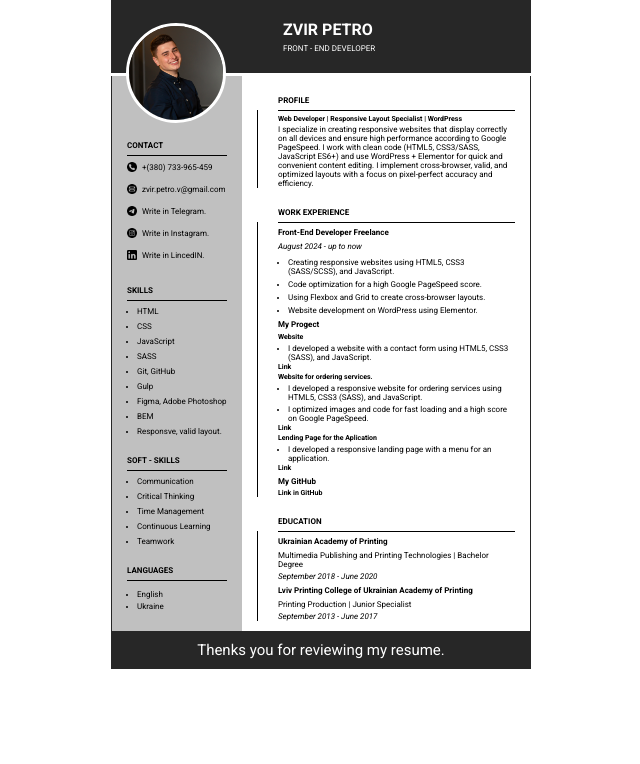
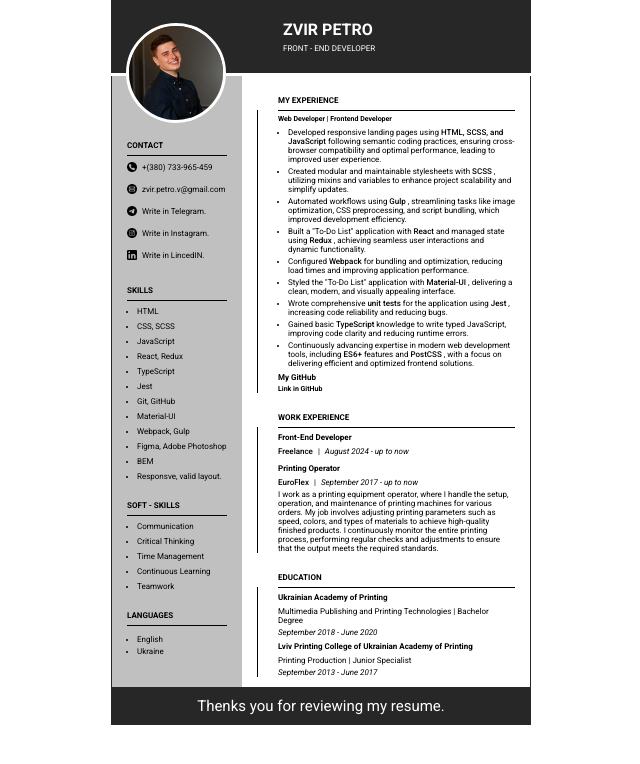
Before and after one commit to Mielsen9/ResumePZvir, a website: page src/html/index.html in a window 1280 px wide. Shown: the whole page, without its empty margins (319-959 px from the left). Drawn offline with nearby package versions, Linux system fonts and the light colour scheme; files that its build step writes are made by us from their sources; files whose address does not match are found by name.

Commit message:
new_style

```diff
--- a/src/html/blocks/content.html
+++ b/src/html/blocks/content.html
@@ -1,15 +1,43 @@
 <div class="content">
 
   <section class="profile">
-    <h2 class="title-2">Profile</h2>
-    <h3 class="profile__title title-4">Web Developer | Responsive Layout Specialist | WordPress</h3>
-    <p class="profile__text">
-      I specialize in creating responsive websites that display correctly on all devices
-      and ensure high performance according to Google PageSpeed. I work with clean code
-      (HTML5, CSS3/SASS, JavaScript ES6+) and use WordPress + Elementor for quick and
-      convenient content editing. I implement cross-browser, valid, and optimized layouts
-      with a focus on pixel-perfect accuracy and efficiency.
-    </p>
+  		<h2 class="title-2">My Experience</h2>
+        <h3 class="profile__title title-4">Web Developer | Frontend Developer</h3>
+          <ul class="profile__text">
+            <li>Developed responsive landing pages using <span>HTML, SCSS, and JavaScript </span>following semantic coding
+              practices, ensuring cross-browser compatibility and optimal performance, leading to improved user experience.
+            </li>
+            <li>Created modular and maintainable stylesheets with <span>SCSS</span> , utilizing mixins and variables to enhance
+              project scalability and simplify updates.
+            </li>
+            <li>Automated workflows using <span>Gulp</span> , streamlining tasks like image optimization, CSS preprocessing, and
+              script bundling, which improved development efficiency.
+            </li>
+            <li>Built a "To-Do List" application with <span>React</span>  and managed state using <span>Redux</span> , achieving seamless user
+              interactions and dynamic functionality.
+            </li>
+            <li>
+              Configured <span>Webpack</span>  for bundling and optimization, reducing load times and improving application performance.
+            </li>
+            <li>
+              Styled the "To-Do List" application with <span>Material-UI</span> , delivering a clean, modern, and visually appealing interface.
+            </li>
+            <li>
+              Wrote comprehensive <span>unit tests</span>  for the application using <span>Jest</span> , increasing code reliability and reducing bugs.
+            </li>
+            <li>
+              Gained basic <span>TypeScript</span>  knowledge to write typed JavaScript, improving code clarity and reducing runtime errors.
+            </li>
+            <li>
+              Continuously advancing expertise in modern web development tools, including <span>ES6+</span>  features and <span>PostCSS</span> ,
+              with a focus on delivering efficient and optimized frontend solutions.
+            </li>
+          </ul>
+        <h3 class="work-experience__title-3">My GitHub</h3>
+        <a class="work-experience__progect-link"
+           href="https://github.com/Mielsen9" target="_blank">Link in GitHub
+        </a>
+
   </section>
 
   <section class="work-experience">
@@ -17,44 +45,28 @@
 
     <div class="work-experience__conteiner">
       <div class="work-experience__freelance">
-        <h3 class="title-3">Front-End Developer Freelance</h3>
-        <p class="work-experience__data data">August 2024 - up to now</p>
-        <ul class="work-experience__list">
-          <li class="work-experience__item">Creating responsive websites using HTML5, CSS3 (SASS/SCSS), and JavaScript.</li>
-          <li class="work-experience__item">Code optimization for a high Google PageSpeed score.</li>
-          <li class="work-experience__item">Using Flexbox and Grid to create cross-browser layouts.</li>
-          <li class="work-experience__item">Website development on WordPress using Elementor.</li>
-        </ul>
+        <h3 class="title-3">Front-End Developer </h3>
+        <div class="work-experience__conteiner-job">
+          <p class="work-experience__job">Freelance</p>
+          <span>|</span>
+          <p class="work-experience__data data">August 2024 - up to now</p>
+        </div>
       </div>
-      <div class="work-experience__progect">
-        <h3 class="work-experience__title-3">My Progect</h3>
-
-        <h4 class="title-4"> Website</h4>
-        <ul class="work-experience__progect-list">
-          <li class="work-experience__progect-item">I developed a website with a contact form using HTML5, CSS3 (SASS), and JavaScript.</li>
-        </ul>
-        <a class="work-experience__progect-link"
-        href="https://mielsen9.github.io/Simpeco/" target="_blank">Link</a>
-
-        <h4 class="title-4"> Website for ordering services.</h4>
-        <ul class="work-experience__progect-list">
-          <li class="work-experience__progect-item">I developed a responsive website for ordering services using HTML5, CSS3 (SASS), and JavaScript.</li>
-          <li class="work-experience__progect-item">I optimized images and code for fast loading and a high score on Google PageSpeed.</li>
-        </ul>
-        <a class="work-experience__progect-link"
-        href="https://mielsen9.github.io/CleverStudy/" target="_blank">Link</a>
-
-        <h4 class="title-4">Lending Page for the Aplication</h4>
-        <ul class="work-experience__progect-list">
-          <li class="work-experience__progect-item">I developed a responsive landing page with a menu for an application.</li>
-        </ul>
-        <a class="work-experience__progect-link"
-        href="https://mielsen9.github.io/vpn/" target="_blank">Link</a>
-
-        <h3 class="work-experience__title-3">My GitHub</h3>
-        <a class="work-experience__progect-link"
-        href="https://github.com/Mielsen9" target="_blank">Link in GitHub</a>
-
+    </div>
+    <div class="work-experience__conteiner">
+      <div class="work-experience__freelance">
+        <h3 class="title-3">Printing Operator</h3>
+        <div class="work-experience__conteiner-job">
+          <p class="work-experience__job">EuroFlex</p>
+          <span>|</span>
+          <p class="work-experience__data data">September 2017 - up to now</p>
+        </div>
+        <p>
+          I work as a printing equipment operator, where I handle the setup, operation, and maintenance of printing
+          machines for various orders. My job involves adjusting printing parameters such as speed, colors, and
+          types of materials to achieve high-quality finished products. I continuously monitor the entire printing
+          process, performing regular checks and adjustments to ensure that the output meets the required standards.
+        </p>
       </div>
     </div>
 
--- a/src/html/blocks/sidebar.html
+++ b/src/html/blocks/sidebar.html
@@ -45,19 +45,28 @@
         HTML
       </li>
       <li class="skills__item">
-        CSS
+        CSS, SCSS
       </li>
       <li class="skills__item">
         JavaScript
       </li>
       <li class="skills__item">
-        SASS
+        React, Redux
+      </li>
+      <li class="skills__item">
+        TypeScript
+      </li>
+      <li class="skills__item">
+        Jest
       </li>
       <li class="skills__item">
         Git, GitHub
       </li>
       <li class="skills__item">
-        Gulp
+        Material-UI
+      </li>
+      <li class="skills__item">
+        Webpack, Gulp
       </li>
       <li class="skills__item">
         Figma, Adobe Photoshop
--- a/src/scss/blocks/_content.scss
+++ b/src/scss/blocks/_content.scss
@@ -33,6 +33,14 @@
 		margin-top: rem(2);
 		padding-bottom: rem(2);
 	}
+	&__text li {
+		list-style-type: disc;
+		padding-top: rem(3);
+		margin-left: rem(10);
+	}
+	&__text li span {
+		font-weight: 500;
+	}
 }
 .data {
 	font-style: italic;
@@ -48,8 +56,8 @@
 
 		&__item {
 			list-style-type: disc;
-      padding-top: rem(4);
-      margin-left: rem(10);
+			  padding-top: rem(4);
+			  margin-left: rem(10);
 		}
 
 		&__title-3 {
@@ -67,7 +75,16 @@
 
 		&__progect-link {
 			font-size: rem(7);
-  		font-weight: 600;
+  			font-weight: 600;
+		}
+		&__job {
+			font-weight: 500;
+		}
+		&__conteiner-job {
+			display: flex;
+		}
+		&__conteiner-job span{
+			padding: 0 rem(5);
 		}
 }
 
```
